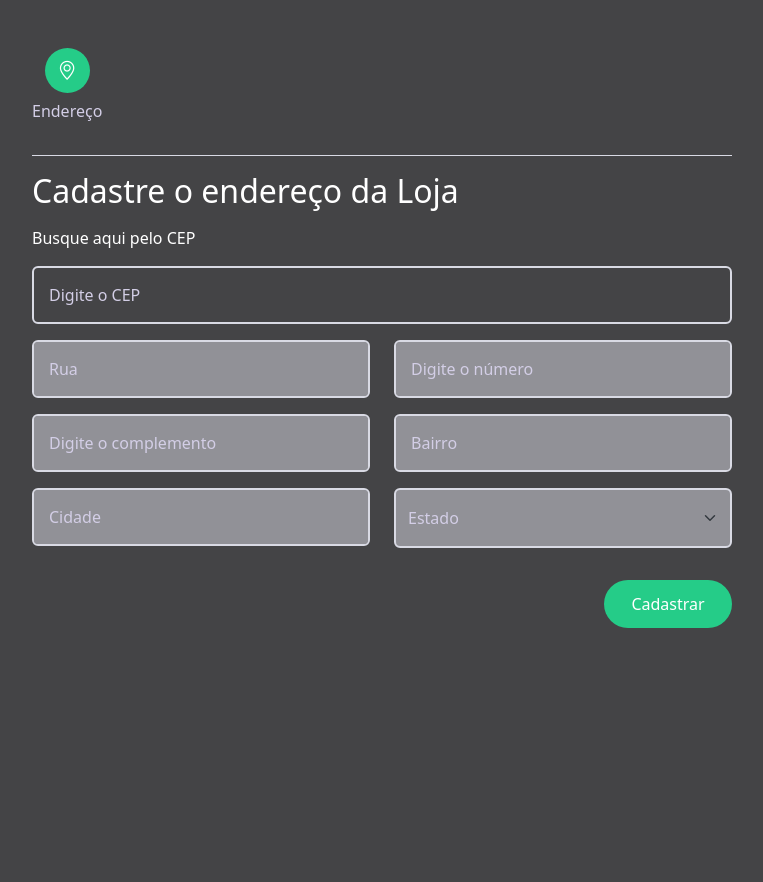
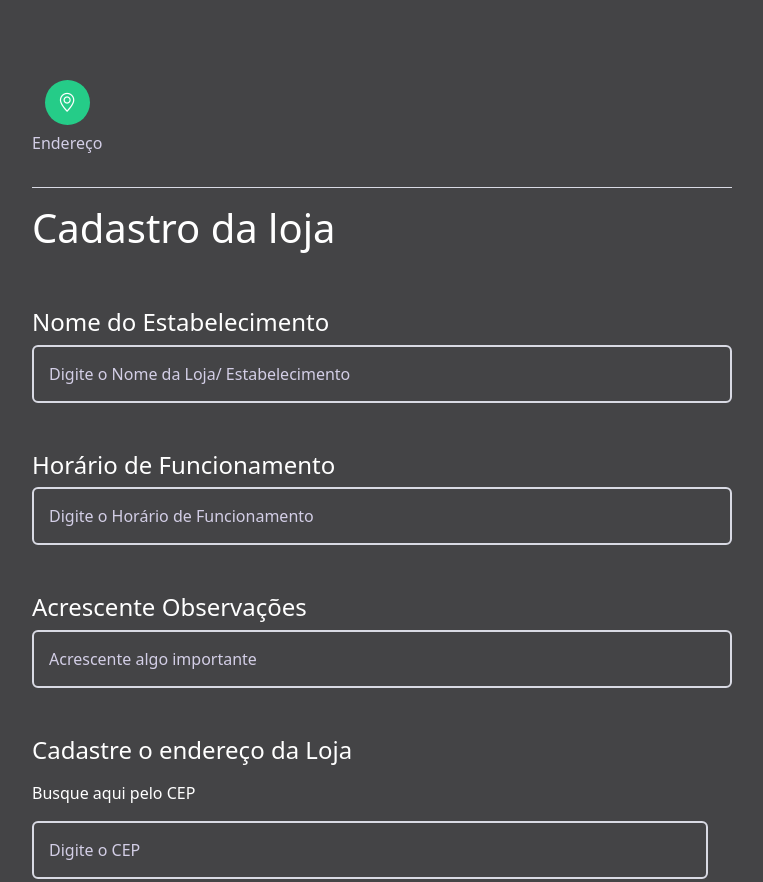
Before and after one commit to MarianaBraga13/Projeto-Integrador, a plain HTML site: page index.html in a window 1280 px wide. Shown: the top 882 px of the page, without its empty margins (258-1021 px from the left). Before the commit the page ends 800 px from the top, so only its background shows below. Drawn offline with nearby package versions, Linux system fonts and the light colour scheme.

Commit message:
Add files via upload

```diff
--- a/index.html
+++ b/index.html
@@ -14,9 +14,16 @@
       integrity="sha384-0evHe/X+R7YkIZDRvuzKMRqM+OrBnVFBL6DOitfPri4tjfHxaWutUpFmBp4vmVor"
       crossorigin="anonymous"
     />
-    <!-- Bootstrap icons -->
+    <!-- Bootstrap icon -->
+
+    <svg class="bi" width="32" height="32" fill="currentColor">
+      <use xlink:href="bootstrap-icons.svg#shop"/>
+    </svg>
+
+
     <link
       rel="stylesheet"
+
       href="https://cdn.jsdelivr.net/npm/bootstrap-icons@1.8.3/font/bootstrap-icons.css"
     />
     <script src="scripts.js" defer></script>
@@ -45,7 +52,61 @@
         </div>
       </div>
       <div id="form-header">
-        <h2>Cadastre o endereço da Loja</h2>
+          <h1>Cadastro da loja</h1>
+          <br></br>
+
+          <h4>Nome do Estabelecimento</h4>
+
+        <form id="address-form">
+          <div class="row mb-3">
+            <div class="form-floating">
+              <input
+                type="text"
+                class="form-control shadow-none"
+                id="nome_loja"
+                name="nome"
+                placeholder= "Digite o CEP para visitação"
+                maxlength="8"
+                minlength="8"
+                required
+              />
+              <label for="nome_loja">Digite o Nome da Loja/ Estabelecimento</label>
+              <br></br>
+              <h4>Horário de Funcionamento</h4>
+
+              <form id="address-form">
+                <div class="row mb-3">
+                  <div class="form-floating">
+                    <input
+                      type="text"
+                      class="form-control shadow-none"
+                      id="hor_func"
+                      name="nome"
+                      placeholder= "Digite Horário de funcionamento para visitação"
+                      maxlength="8"
+                      minlength="8"
+                      required
+                    />
+              <label for="hr_func">Digite o Horário de Funcionamento</label>
+                    <br></br>
+
+                    <h4>Acrescente Observações</h4>
+                    <form id="observação">
+                      <div class="row mb-3">
+                        <div class="form-floating">
+                          <input
+                            type="text"
+                            class="form-control shadow-none"
+                            id="obs"
+                            name="observação"
+                            placeholder= "Digite Horário de funcionamento para visitação"
+                            maxlength="8"
+                            minlength="8"
+                            required
+                          />
+                    <label for="hr_func">Acrescente algo importante</label>
+                          <br></br>
+              <h4>Cadastre o endereço da Loja</h4>
         <p><h1></h1>Busque aqui pelo CEP</p></h1>
       </div>
       <form id="address-form">
```
